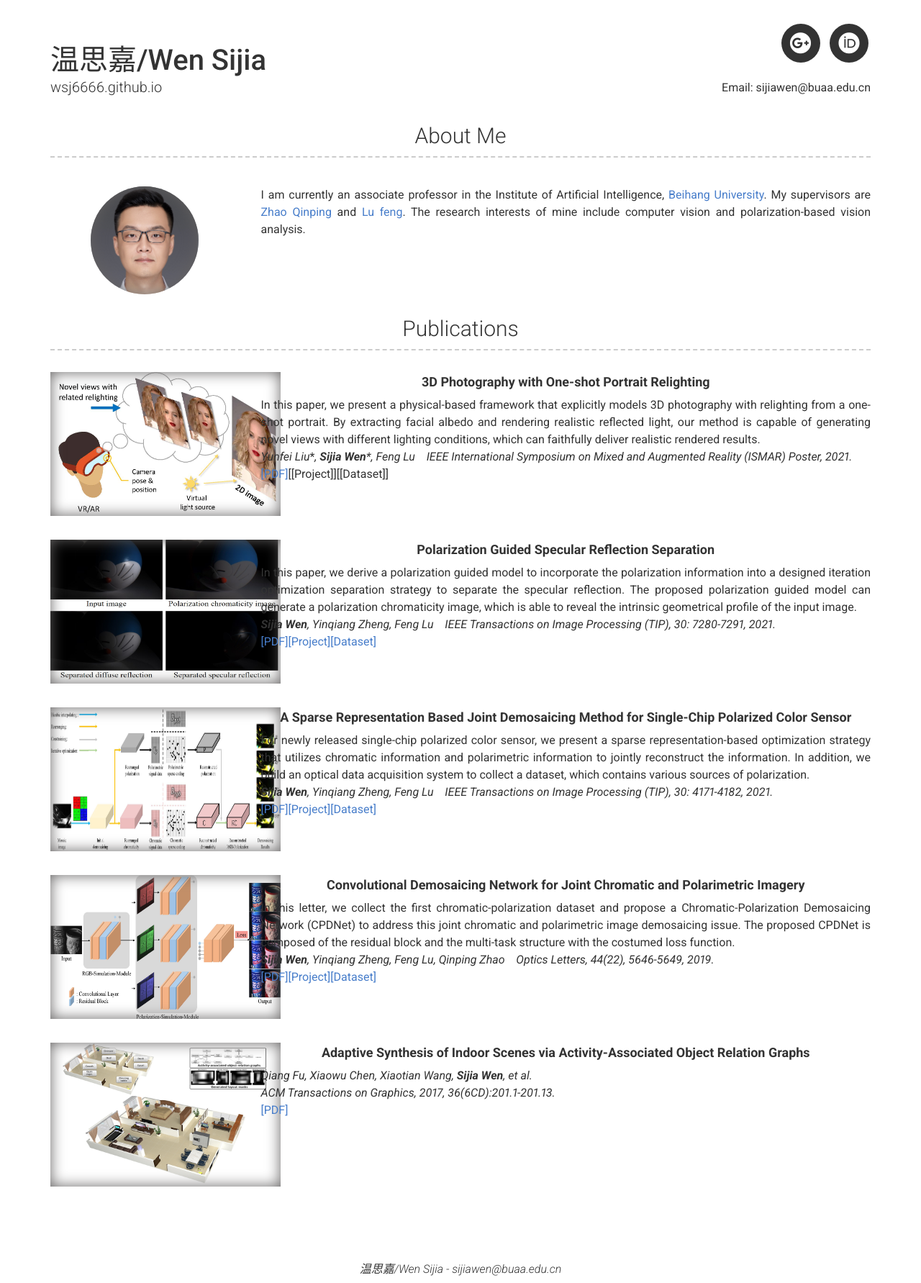
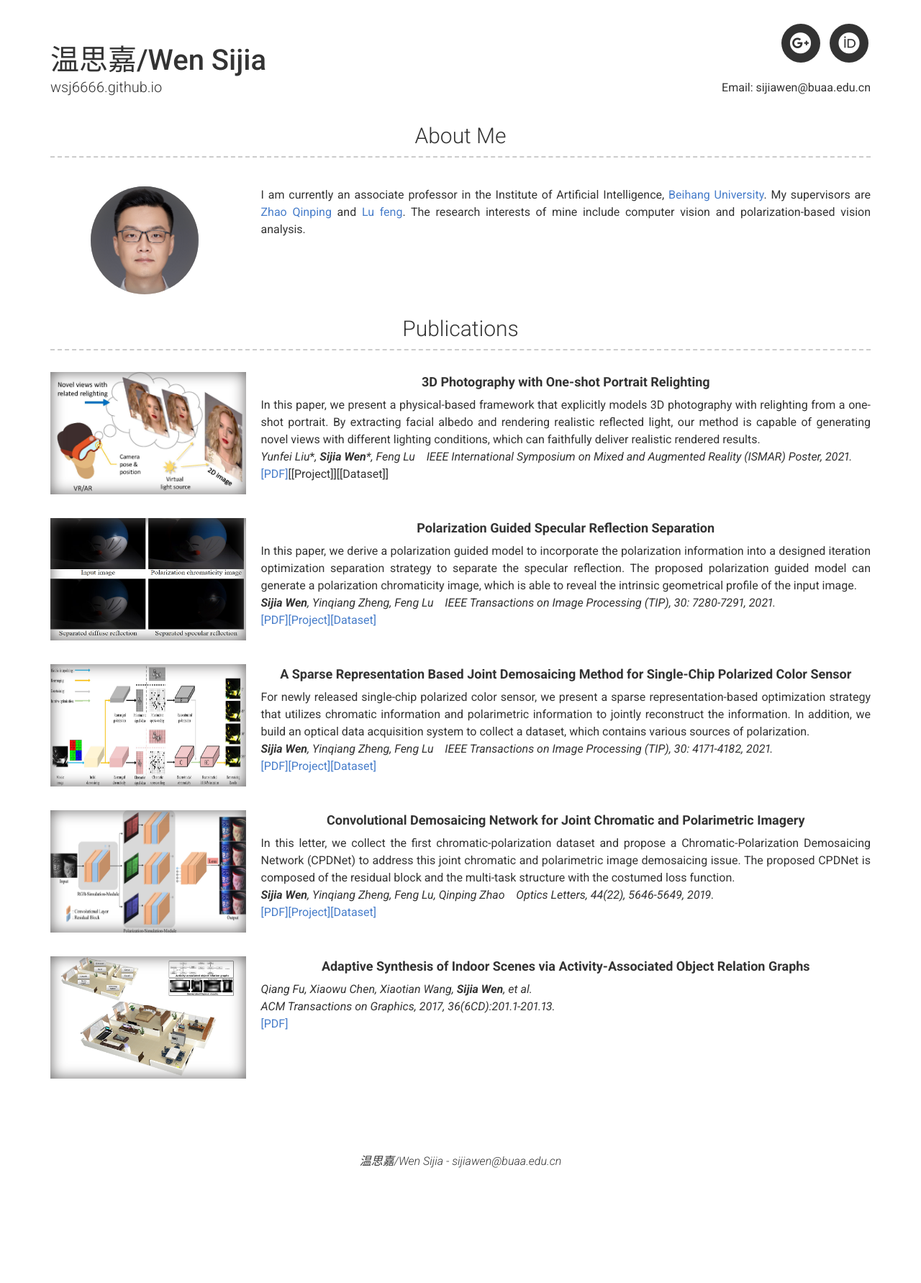
Before and after one commit to wsj6666/wsj6666.github.io, a Jekyll site: the page built from index.md, in a window 1280 px wide. Shown: the whole page at 72% size. Built offline with Jekyll 4.4.1, drawn with Linux system fonts in a browser that asks for light colours; nearby versions of some CDN libraries; after the commit the page ends 1633 px from its top, so only the background shows below that.

Commit message:
Update modern-resume-theme.scss

```diff
--- a/_sass/modern-resume-theme.scss
+++ b/_sass/modern-resume-theme.scss
@@ -42,8 +42,8 @@
 }
 
 .normal-img {
-  width: 320px;
-  height: 200px;
+  width: 272px;
+  height: 170px;
   margin: 0 auto;
   display: block;
   background-size: 100% 100%;
```
